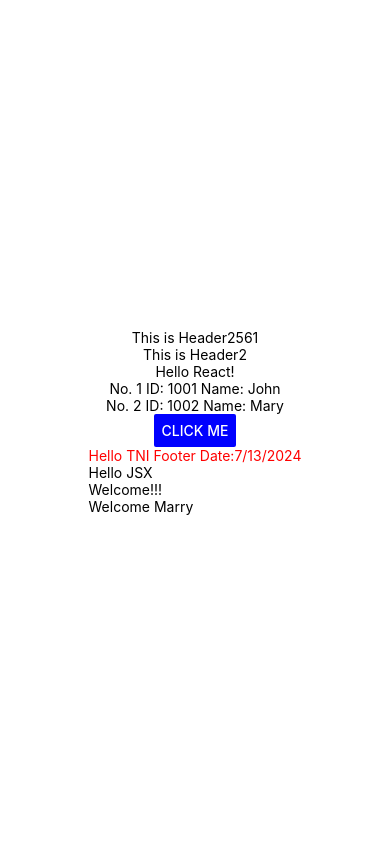
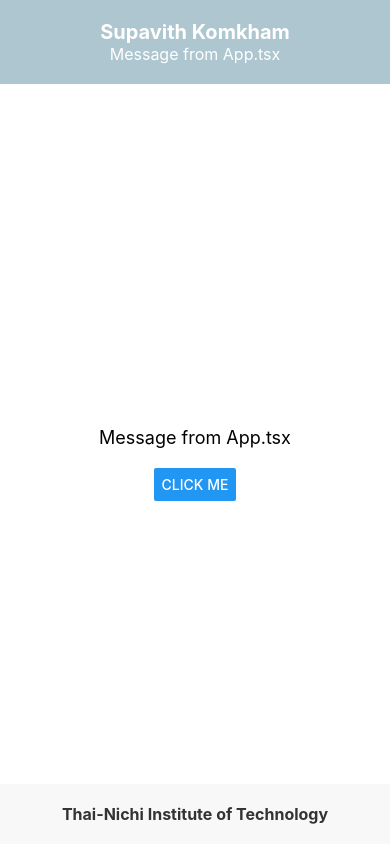
Before and after one commit to SupavithLOL/React_Native_TNI, a React Native app: screen / in a window 390 px wide. Built offline with nearby package versions, Linux system fonts and the light colour scheme.

Commit message:
Assignment2 7/13/2024

```diff
--- a/App.tsx
+++ b/App.tsx
@@ -3,6 +3,7 @@ import React from 'react';
 import { StyleSheet, Text, View, Button, Alert } from 'react-native';
 import AppFooter from './components/AppFooter';
 import AppHeader from './components/AppHeader';
+import Content from './components/Content';
 
 export default function App() :React.JSX.Element {
 
@@ -17,9 +18,9 @@ export default function App() :React.JSX.Element {
 
   return (
     <View style={styles.container}>
-      <AppHeader title='This is Header' year={2018}/>
-      <AppHeader title='This is Header2'/>
-      <Text>Hello React!</Text>
+      <AppHeader fname='Supavith Komkham' text='Message from App.tsx'/>
+      <Content/>
+      {/* <Text>Hello React!</Text>
       {
         users.map((data, index)=>{
           return(
@@ -31,16 +32,10 @@ export default function App() :React.JSX.Element {
 
         )
 
-      }
+      } */}
 
-      <Button
-        title="Click Me"
-        onPress={onClickMe}
-        color="blue"
-        // onPress={()=>{Alert.alert('HI','React Native is Fun!')}}
-      />
 
-      <AppFooter/>
+      <AppFooter text='Thai-Nichi Institute of Technology'/>
     </View>
   );
 }
@@ -49,7 +44,6 @@ const styles = StyleSheet.create({
   container: {
     flex: 1,
     backgroundColor: '#fff',
-    alignItems: 'center',
     justifyContent: 'center',
   },
 });
--- a/components/AppFooter.tsx
+++ b/components/AppFooter.tsx
@@ -1,13 +1,17 @@
 import { StyleSheet, Text, View } from 'react-native'
 import React from 'react'
 
-const AppFooter = () :React.JSX.Element => {
-    const hello = "Hello TNI Footer";
-    const hello2 = <Text>Hello JSX</Text>;
-    const isLogin = true;
+type FooterProps = {
+  text:string;
+}
+
+const AppFooter = ({text}:FooterProps) :React.JSX.Element => {
+    // const hello = "Hello TNI Footer";
+    // const hello2 = <Text>Hello JSX</Text>;
+    // const isLogin = true;
   return (
-    <View>
-      <Text style={styles.myText}>
+    <View style={styles.footer}>
+      {/* <Text style={styles.myText}>
         {hello} Date:{new Date().toLocaleDateString()}
         </Text>
       {hello2}
@@ -16,7 +20,10 @@ const AppFooter = () :React.JSX.Element => {
         isLogin === true
         ? (<Text>Welcome Marry</Text>)
         : (<Text>ยังไม่ได้ Login</Text>)
-      }
+      } */}
+      <Text style={styles.footerText}>
+        {text}
+      </Text>
 
     </View>
   )
@@ -24,8 +31,26 @@ const AppFooter = () :React.JSX.Element => {
 
 export default AppFooter
 
+// const styles = StyleSheet.create({
+//     myText:{
+//         color:'red'
+//     }
+// })
+
 const styles = StyleSheet.create({
-    myText:{
-        color:'red'
-    }
-})
+  footer: {
+  backgroundColor: '#f8f8f8',
+  padding: 20,
+  alignItems: 'center',
+  justifyContent: 'center',
+  position: 'absolute',
+  left: 0,
+  right: 0,
+  bottom: 0,
+  },
+  footerText: {
+  fontSize: 16,
+  fontWeight: 'bold',
+  color: '#333',
+  },
+  });
--- a/components/AppHeader.tsx
+++ b/components/AppHeader.tsx
@@ -1,20 +1,41 @@
-import { View, Text } from 'react-native'
+import { StyleSheet, View, Text } from 'react-native'
 import React from 'react'
 
 type AppHeaderProps = {
-    title:string;
+    fname:string;
+    text:string;
     year? :number; // ? is an optional ส่งค่าหรือไม่ก็ได้
 }
 
-const AppHeader = ({title,year}:AppHeaderProps) :React.JSX.Element => {
+const AppHeader = ({fname,text}:AppHeaderProps) :React.JSX.Element => {
   return (
-    <View>
-      <Text>
-        {title}
-        {year && year+543}
-      </Text>
+    <View style={styles.header}>
+        <Text style={styles.headerText}>
+            {fname}
+        </Text>
+        <Text style={styles.subtitleText}>
+            {text}
+        </Text>
     </View>
   )
 }
 
 export default AppHeader
+
+const styles = StyleSheet.create({
+    header: {
+    backgroundColor: '#AEC6CF',
+    padding: 20,
+    alignItems: 'center',
+    justifyContent: 'center',
+    },
+    headerText: {
+    fontSize: 20,
+    fontWeight: 'bold',
+    color: '#fff',
+    },
+    subtitleText: {
+    fontSize: 16,
+    color: '#fff',
+    },
+    });
--- /dev/null
+++ b/components/Content.tsx
@@ -0,0 +1,25 @@
+import { StyleSheet, Text, View, Button } from "react-native";
+import React from "react";
+
+const content = (): React.JSX.Element => {
+  return (
+    <View style={styles.content}>
+        <Text style={styles.text}>Message from App.tsx</Text>
+        <Button title="Click Me" />
+    </View>
+  );
+};
+
+export default content;
+
+const styles = StyleSheet.create({
+  content: {
+    flex: 1,
+    alignItems: "center",
+    justifyContent: "center",
+  },
+  text: {
+    fontSize: 18,
+    marginBottom: 20,
+  },
+});
```
